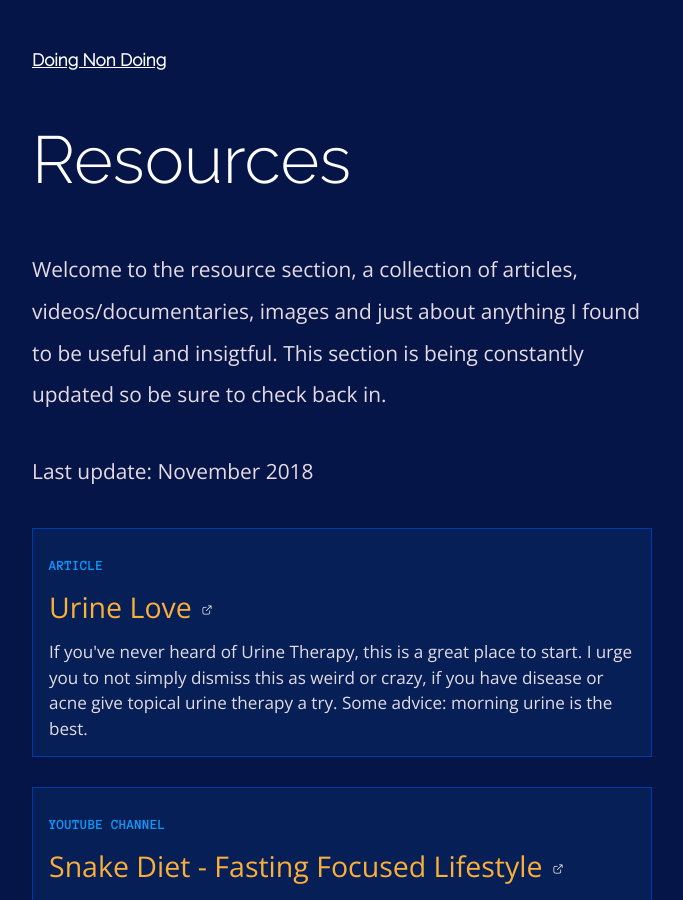
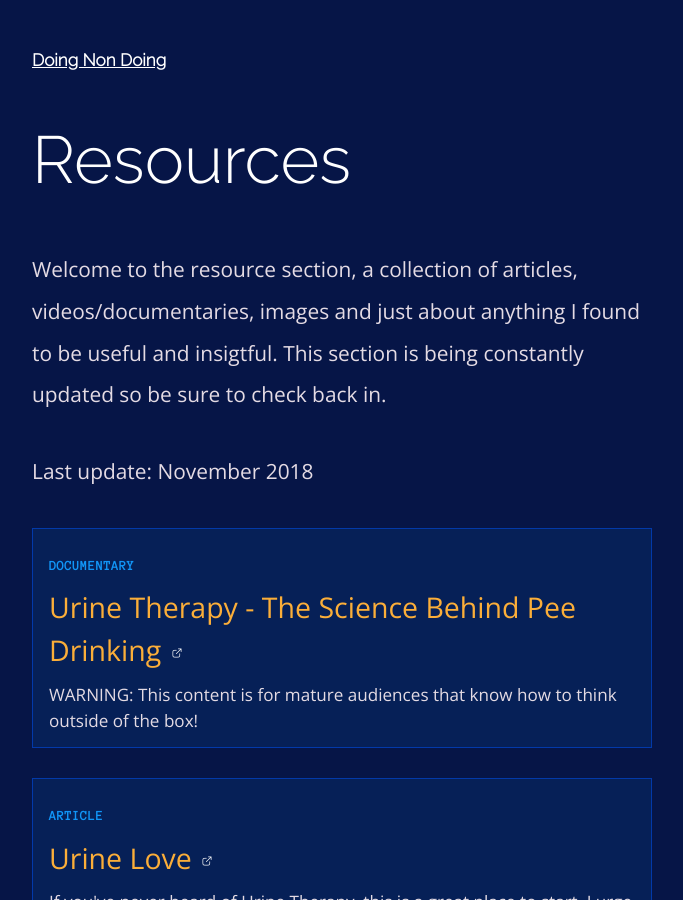
Before and after one commit to HenrikSimen/doing-non-doing, a Jekyll site: the page built from resources.html, in a window 1280 px wide and 900 px high. Shown: the whole window, without its empty margins (298-981 px from the left). Built offline with Jekyll 4.4.1, drawn with Linux system fonts in a browser that asks for light colours.

Commit message:
new resource

```diff
--- a/_data/resources.yml
+++ b/_data/resources.yml
@@ -33,3 +33,9 @@
   content:  http://www.mit.edu/people/scottm/good/urine.html
   description: "If you've never heard of Urine Therapy, this is a great place to start. I urge you to not simply dismiss this as weird or crazy, if you have disease or acne give topical urine therapy a try. Some advice: morning urine is the best."
   date: 2018-11-27
+
+- title: "Urine Therapy - The Science Behind Pee Drinking"
+  category: Documentary
+  content:  https://youtu.be/LMi7NuS9Wpg
+  description: "WARNING: This content is for mature audiences that know how to think outside of the box!"
+  date: 2018-11-27
```
